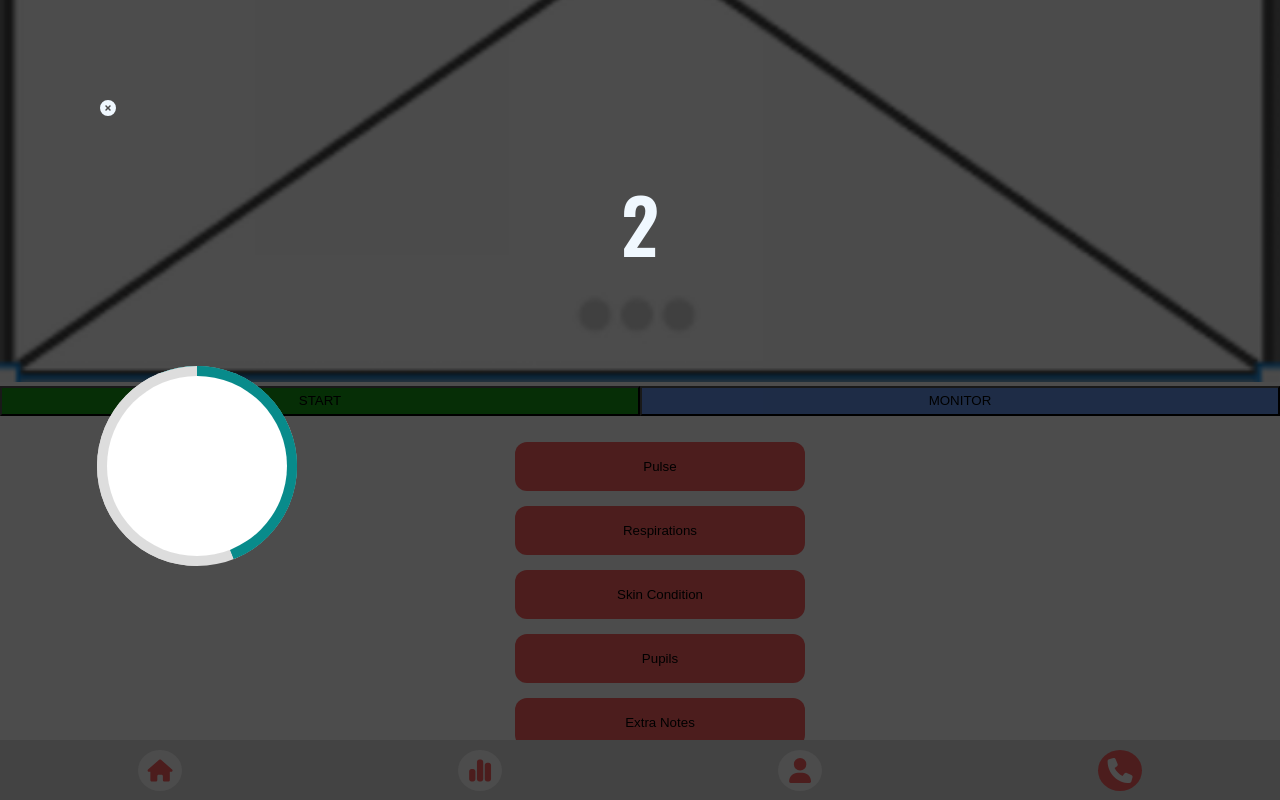
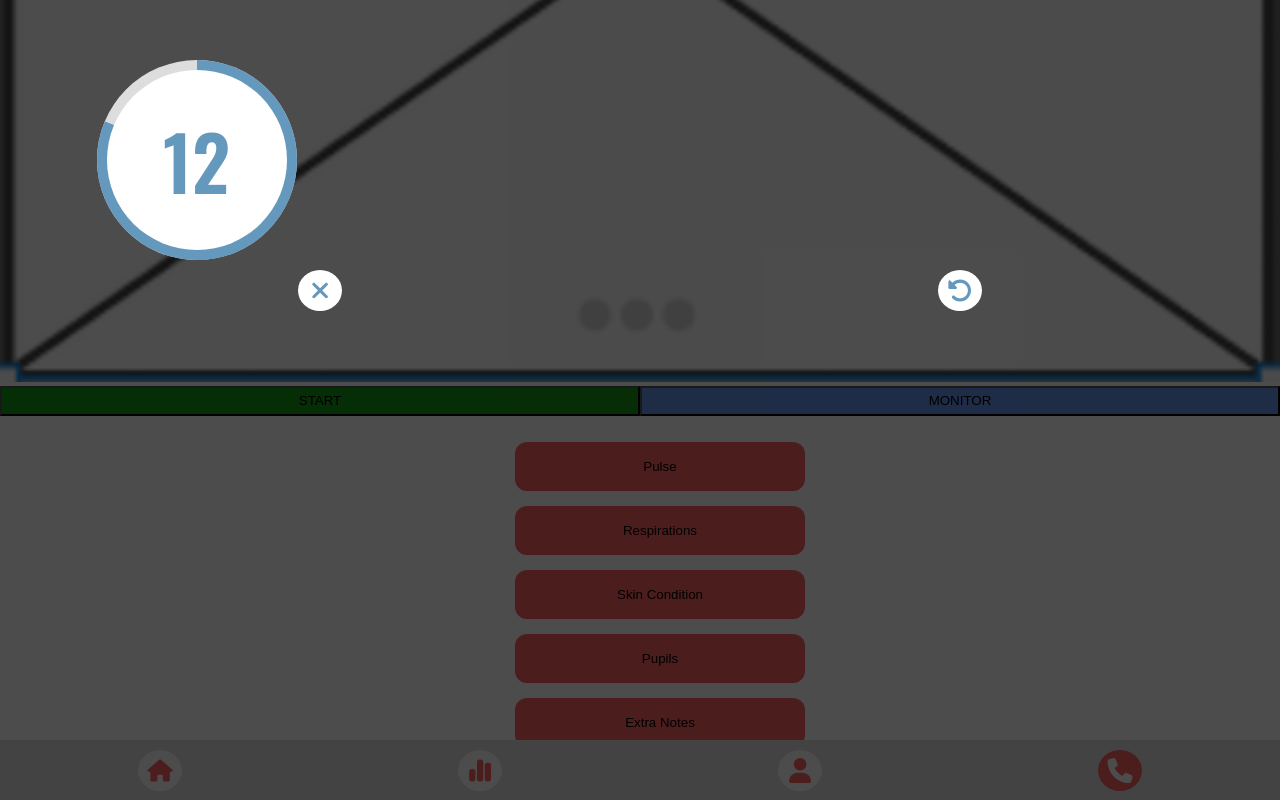
Before and after one commit to WesleyMatthee/kiss-react, a React (Create React App) app: page /monitor in a window 1280 px wide. Both pictures are taken after a click on the button "START". Shown: the part 557-1357 px from the top of the page. Built offline with nearby package versions, Linux system fonts and the light colour scheme.

Commit message:
Add CSS and fixed reset-btn

```diff
--- a/src/components/Templates/TimerModal.css
+++ b/src/components/Templates/TimerModal.css
@@ -1,15 +1,24 @@
-.close-modal {
-  margin-top: 50px;
-  margin-left: 50px;
-  margin-right: 50px;
+.timer-icons {
+  display: flex;
+  justify-content: center;
+  justify-content: space-around;
+
+}
+
+.timer-icon {
+  width: 25px;
+  height: 25px;
+  background-color: white;
+  border-radius: 50%;
+  padding: 0.5em 0.6em;
   z-index: 1000;
-  color: aliceblue;
+  color: #6598BD;
 }
 
 .timer-numbers {
   font-family: oswald;
   font-size: 75px;
-  color: aliceblue;
+  color: #6598BD;
   display: flex;
   justify-content: center;
   align-items: center;
@@ -24,7 +33,8 @@
 
 .main-container {
   width: 393px;
-  height: 272px;
+  height: 220px;
+  padding-top: 50px;
 }
 
 .circle-container {
@@ -48,12 +58,12 @@
 }
 .semicircle:nth-child(1){
   /* background-color: red; */
-  background-color: #088b8b;
+  background-color: #6598BD;
   z-index: 2;
 }
 .semicircle:nth-child(2){
   /* background-color: blue; */
-  background-color: #088b8b;
+  background-color: #6598BD;
   z-index: 3;
 }
 .semicircle:nth-child(3){
--- a/src/components/Templates/TimerModal.jsx
+++ b/src/components/Templates/TimerModal.jsx
@@ -2,7 +2,8 @@ import React, { useEffect, useState } from 'react';
 import './TimerModal.css';
 import ReactDom from 'react-dom';
 import { FontAwesomeIcon } from '@fortawesome/react-fontawesome';
-import { faCircleXmark } from '@fortawesome/free-solid-svg-icons';
+import { faXmark } from '@fortawesome/free-solid-svg-icons';
+import { faRotateLeft } from '@fortawesome/free-solid-svg-icons';
 import './PhoneModal.css';
 
 export default function TimerModal({ open, onClose }) {
@@ -20,7 +21,7 @@ export default function TimerModal({ open, onClose }) {
 		}
 
 		let sec = 1000;
-		let seconds = sec * 5;
+		let seconds = sec * 15;
 		let setTime = seconds;
 		let startTime = Date.now();
 		let futureTime = startTime + setTime;
@@ -62,24 +63,8 @@ export default function TimerModal({ open, onClose }) {
 	return ReactDom.createPortal(
 		<>
 			<div className='dark-overlay'>
-				<div className='close-modal'>
-					<FontAwesomeIcon
-						icon={faCircleXmark}
-						onClick={onClose}
-						className='close-modal'
-					/>
-				</div>
-				<h1 className='timer-numbers'>{Math.round(timer / 1000)}</h1>
-				{timer > 0 ? null : (
-					<button
-						onClick={() => {
-							setIsReset(!isReset);
-						}}
-					>
-						reset
-					</button>
-				)}
 				<div className='main-container center'>
+					<h1 className='timer-numbers'>{Math.round(timer / 1000)}</h1>
 					{/* progress indicator */}
 					<div className='circle-container center'>
 						<div className='semicircle'></div>
@@ -87,7 +72,21 @@ export default function TimerModal({ open, onClose }) {
 						<div className='semicircle'></div>
 						<div className='outermost-circle'></div>
 					</div>
-					{/* timer */}
+				</div>
+				<div className='timer-icons'>
+					<FontAwesomeIcon
+						icon={faXmark}
+						className='timer-icon'
+						onClick={onClose}
+					/>
+
+					<FontAwesomeIcon
+						icon={faRotateLeft}
+						className='timer-icon'
+						onClick={() => {
+							setIsReset(!isReset);
+						}}
+					/>
 				</div>
 			</div>
 		</>,
```
